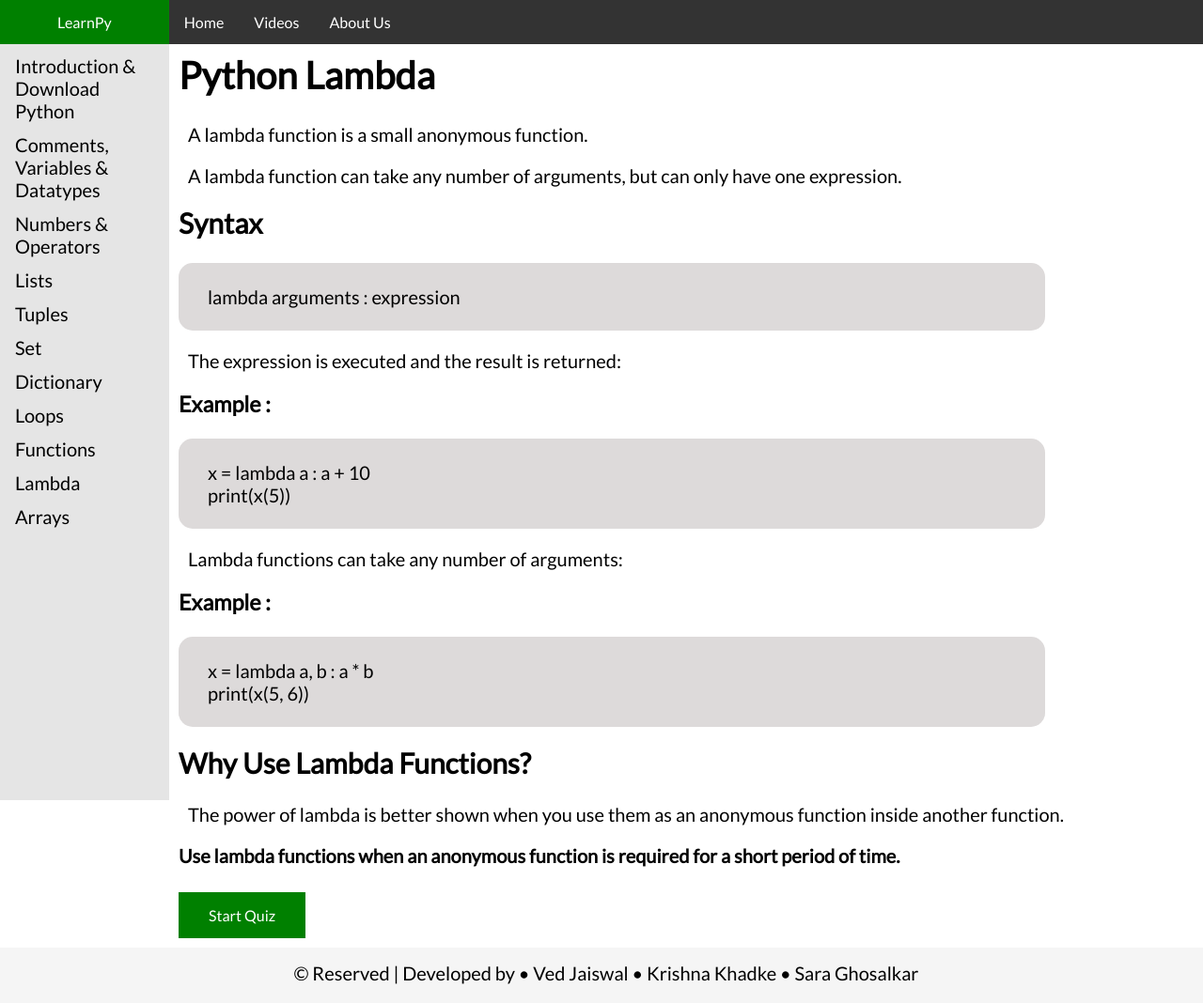
After one commit to saraghosalkar/LearnPy, a Flask app: page /lambda in a window 1280 px wide. The commit adds this page. Shown: the whole page at 94% size. Run offline with Flask 2, Linux system fonts and the light colour scheme.

Commit message:
Basic pages, over

```diff
--- a/app.py
+++ b/app.py
@@ -111,6 +111,10 @@ def Dictionary():
 def functions():
     return render_template('TableOfContent/function.html')
 
+@app.route('/lambda')
+def lambda1():
+    return render_template('TableOfContent/lambda.html')
+
 @app.route('/lists')
 def lists():
     return render_template('TableOfContent/lists.html')
@@ -127,9 +131,9 @@ def numbers():
 def sets():
     return render_template('TableOfContent/set.html')
 
-# @app.route('/string')
-# def string():
-#     return render_template('TableOfContent/string.html')
+@app.route('/arrays')
+def arrays():
+     return render_template('TableOfContent/arrays.html')
 
 @app.route('/tuples')
 def tuples():
--- /dev/null
+++ b/templates/TableOfContent/lambda.html
@@ -0,0 +1,35 @@
+{% extends 'base.html' %}
+{% block title %} Home {% endblock title %}
+{% block body %}
+<main class="mainBody">
+    <h1>Python Lambda</h1>
+    <p>A lambda function is a small anonymous function.</p>
+    <p>A lambda function can take any number of arguments, but can only have one expression.</p>
+    <h2>Syntax</h2>
+    <pre>
+
+        lambda arguments : expression
+    </pre>
+    <p>The expression is executed and the result is returned:</p>
+    <h3>Example :</h3>
+    <pre>
+
+        x = lambda a : a + 10
+        print(x(5))
+    </pre>
+    <p>Lambda functions can take any number of arguments:</p>
+    <h3>Example :</h3>
+    <pre>
+
+        x = lambda a, b : a * b
+        print(x(5, 6))
+    </pre>
+    <h2>Why Use Lambda Functions?</h2>
+    <p>The power of lambda is better shown when you use them as an anonymous function inside another function.</p>
+    <h4>Use lambda functions when an anonymous function is required for a short period of time.</h4>
+
+
+    <a href="/quiz/tuples"><button type="button">Start Quiz</button></a>
+    <!-- <a href="/quiz/{{comments}}"><button type="button">Start Quiz</button></a> -->
+</main>
+{% endblock body %}
--- a/templates/base.html
+++ b/templates/base.html
@@ -53,8 +53,8 @@
             <a href="/Dictionary"class="sidenavL">Dictionary</a>
             <a href="/loops"class="sidenavL">Loops</a>
             <a href="/functions"class="sidenavL">Functions</a>
-            <a href="#contact"class="sidenavL">Lambda</a>
-            <a href="#contact"class="sidenavL">Arrays</a>
+            <a href="/lambda"class="sidenavL">Lambda</a>
+            <a href="/arrays"class="sidenavL">Arrays</a>
         </div>
         {% block body %}
         {% endblock body %}
```
Also changed, not shown: templates/TableOfContent/arrays.html (added, +23 -0 lines).
